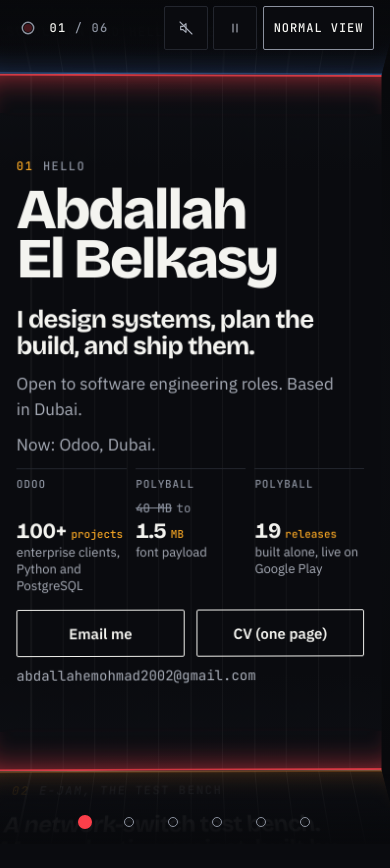
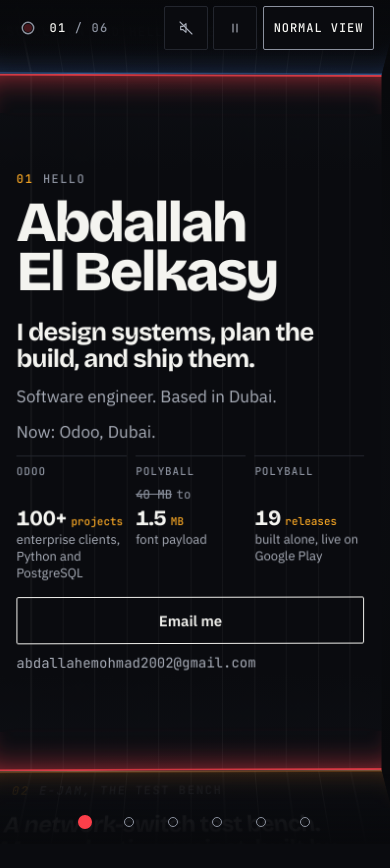
Before and after one commit to Abdaishere/abdaishere.github.io, a plain HTML site: page ring/index.html in a window 390 px wide. Shown: the top 868 px of the page. Drawn offline with Linux system fonts and the light colour scheme.

```diff
--- a/ring/css/ring.css
+++ b/ring/css/ring.css
@@ -115,7 +115,7 @@ html.plate-fallback .plate-read, .save-data .plate-read { display: none; }
 /* side 1 */
 .name { font: 800 clamp(3rem, 10.5vh + 1vw, 9.5rem)/0.86 var(--display); letter-spacing: -0.045em; text-wrap: balance; }
 .claim { font: 700 clamp(1.5rem, 4vh + 0.6vw, 3.25rem)/1.05 var(--display); letter-spacing: -0.03em; }
-.otw { max-width: 44ch; font-size: clamp(1.0625rem, 1.2vh + 0.5vw, 1.25rem); color: var(--mid); text-wrap: pretty; }
+.based { max-width: 44ch; font-size: clamp(1.0625rem, 1.2vh + 0.5vw, 1.25rem); color: var(--mid); text-wrap: pretty; }
 .now { font: 500 0.875rem/1.4 var(--mono); letter-spacing: 0.04em; color: var(--mid); }
 .stats { display: grid; gap: clamp(0.75rem, 2.4vh, 1.5rem); }
 .stat { display: grid; gap: 0.15rem; padding-top: clamp(0.5rem, 1.6vh, 1rem); border-top: 1px solid var(--line); }
@@ -322,7 +322,7 @@ html.rm:not(.save-data) .plate-still { display: none; }
   #hello .cta { order: 1; }
   .name { font-size: 3.6rem; }
   .claim { font-size: 1.6rem; }
-  .otw { font-size: 1.0625rem; }
+  .based { font-size: 1.0625rem; }
   .now { font: 400 1.0625rem/1.4 var(--sans); letter-spacing: 0; }
   .stats { grid-template-columns: repeat(3, minmax(0, 1fr)); gap: 0.6rem; }
   .stat { padding-top: 0.5rem; align-content: start; }
--- a/ring/index.html
+++ b/ring/index.html
@@ -85,12 +85,11 @@
     <h1 class="name" id="hello-h"><span data-fact>Abdallah El Belkasy</span></h1>
     <div class="hello-copy">
       <p class="claim" data-fact>I design systems, plan the build, and ship them.</p>
-      <p class="otw" data-fact>Open to software engineering roles. Based in Dubai.</p>
+      <p class="based" data-fact>Software engineer. Based in Dubai.</p>
       <p class="now" data-fact>Now: Odoo, Dubai.</p>
       <div class="cta">
         <a class="btn primary seework" href="#ejam" data-go="1">See the work</a>
         <a class="btn" href="mailto:abdallahemohmad2002@gmail.com">Email me</a>
-        <a class="btn" href="../cv/Abdallah-El-Belkasy-CV.pdf" target="_blank" rel="noopener">CV (one page)</a>
         <span class="addr">abdallahemohmad2002@gmail.com</span>
       </div>
     </div>
@@ -176,10 +175,7 @@
     <p class="kicker"><span class="no">04</span> Contact</p>
     <h2 class="head xl" id="contact-h" data-fact>Say hi</h2>
     <a class="big" href="mailto:abdallahemohmad2002@gmail.com">abdallahemohmad2002<wbr>@gmail.com</a>
-    <div class="cta">
-      <a class="btn primary" href="../cv/Abdallah-El-Belkasy-CV.pdf" download target="_blank" rel="noopener"><svg viewBox="0 0 24 24" aria-hidden="true" focusable="false"><path d="M12 3v12m0 0-5-5m5 5 5-5M5 21h14"/></svg><span data-fact>Download CV (PDF)</span></a>
-    </div>
-    <p class="otw" data-fact>Based in Dubai.</p>
+    <p class="based" data-fact>Based in Dubai.</p>
     <div class="foot">
       <p class="small" data-fact>Plain HTML, CSS and JavaScript. No framework, no trackers.</p>
       <ul class="social" role="list">
--- a/site.css
+++ b/site.css
@@ -123,7 +123,7 @@ html:not(.js) .needs-js { display: none; }
 @media (max-width: 22.5rem) { .brand .full { display: none; } .brand .short { display: inline; } }
 
 /* ---------------------------------------------------------------- status line
-   The instrument readout: local time, the clock the trace runs on, and what he is open to. */
+   The instrument readout: local time and the clock the trace runs on. */
 .status { border-bottom: 1px solid var(--line); }
 .status-in { display: flex; flex-wrap: wrap; gap: 0.25rem 1.25rem; min-height: 2.25rem; align-items: center; padding-block: 0.3rem; font: 500 0.75rem/1.4 var(--mono); letter-spacing: 0.08em; text-transform: uppercase; color: var(--mut); }
 .status-in span { display: inline-flex; align-items: center; gap: 0.5rem; }
```
Also changed, not shown: 404.html (+0 -1 lines), cv/index.html (+0 -1 lines), e-jam/index.html (+0 -5 lines), index.html (+0 -7 lines), notes/godot-web-silent-audio/index.html (+0 -1 lines), prints/bat/index.html (+0 -1 lines), prints/blaster/index.html (+0 -1 lines), prints/index.html (+0 -1 lines), prints/monitor-buddy/index.html (+0 -1 lines), prints/panamera-sculpture/index.html (+0 -1 lines), llms-full.txt, llms.txt, 1 other file.
